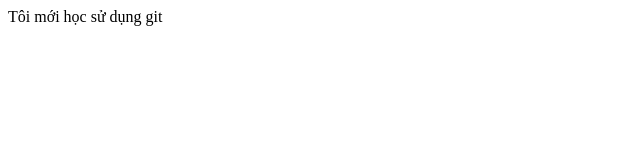
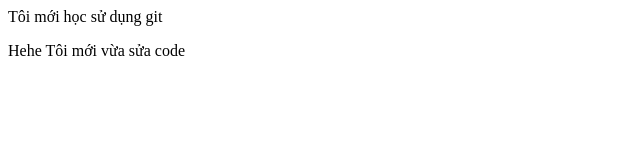
Before and after one commit to PhuCuong1999/usegit, a plain HTML site: page about.html in a window 1280 px wide. Shown: the whole page, without its empty margins (0-640 px from the left). Drawn offline with Linux system fonts and the light colour scheme.

Commit message:
test commit

```diff
--- a/about.html
+++ b/about.html
@@ -8,5 +8,6 @@
 </head>
 <body>
     <div>Tôi mới học sử dụng git</div>
+    <p>Hehe Tôi mới vừa sửa code</p>
 </body>
 </html>
```
